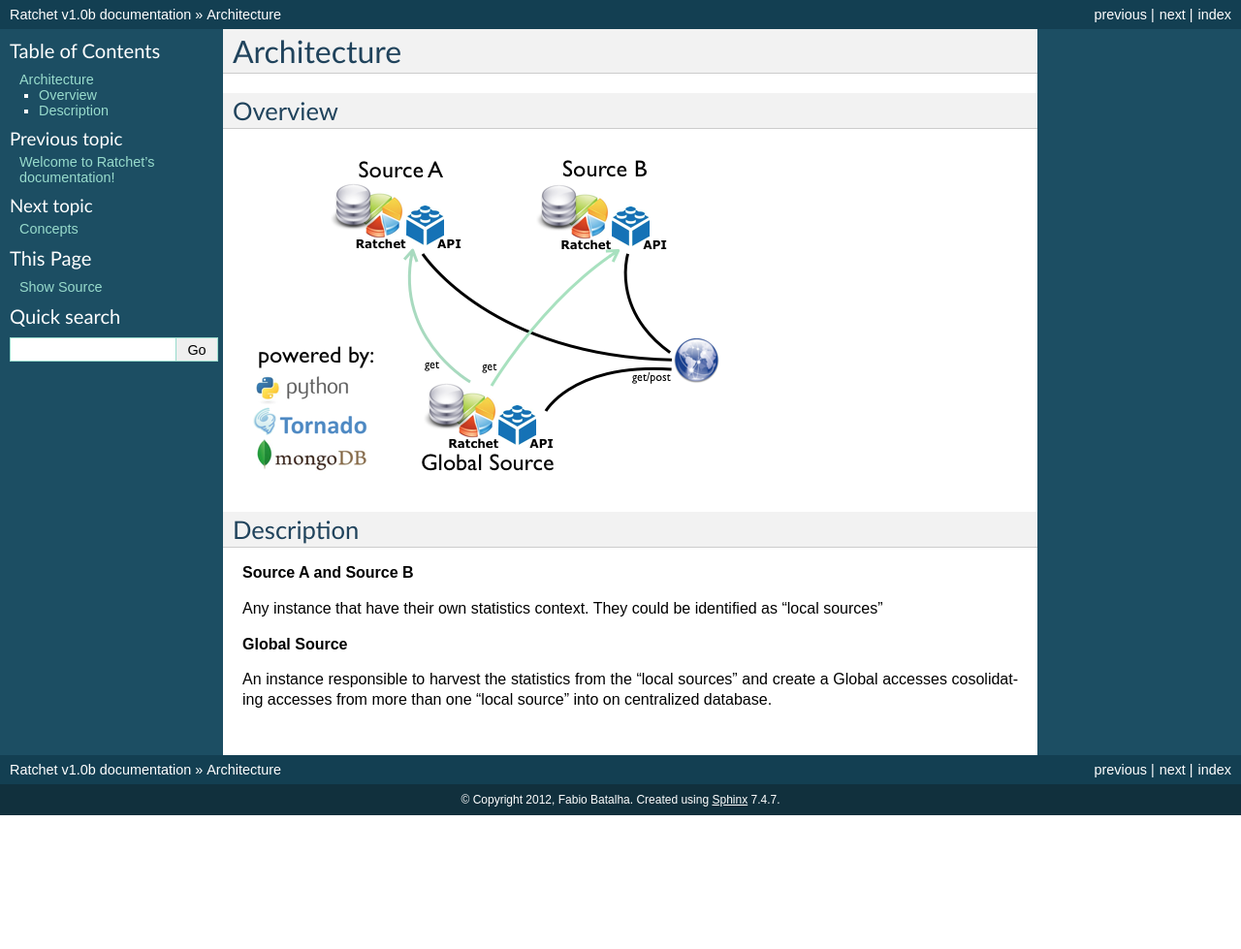
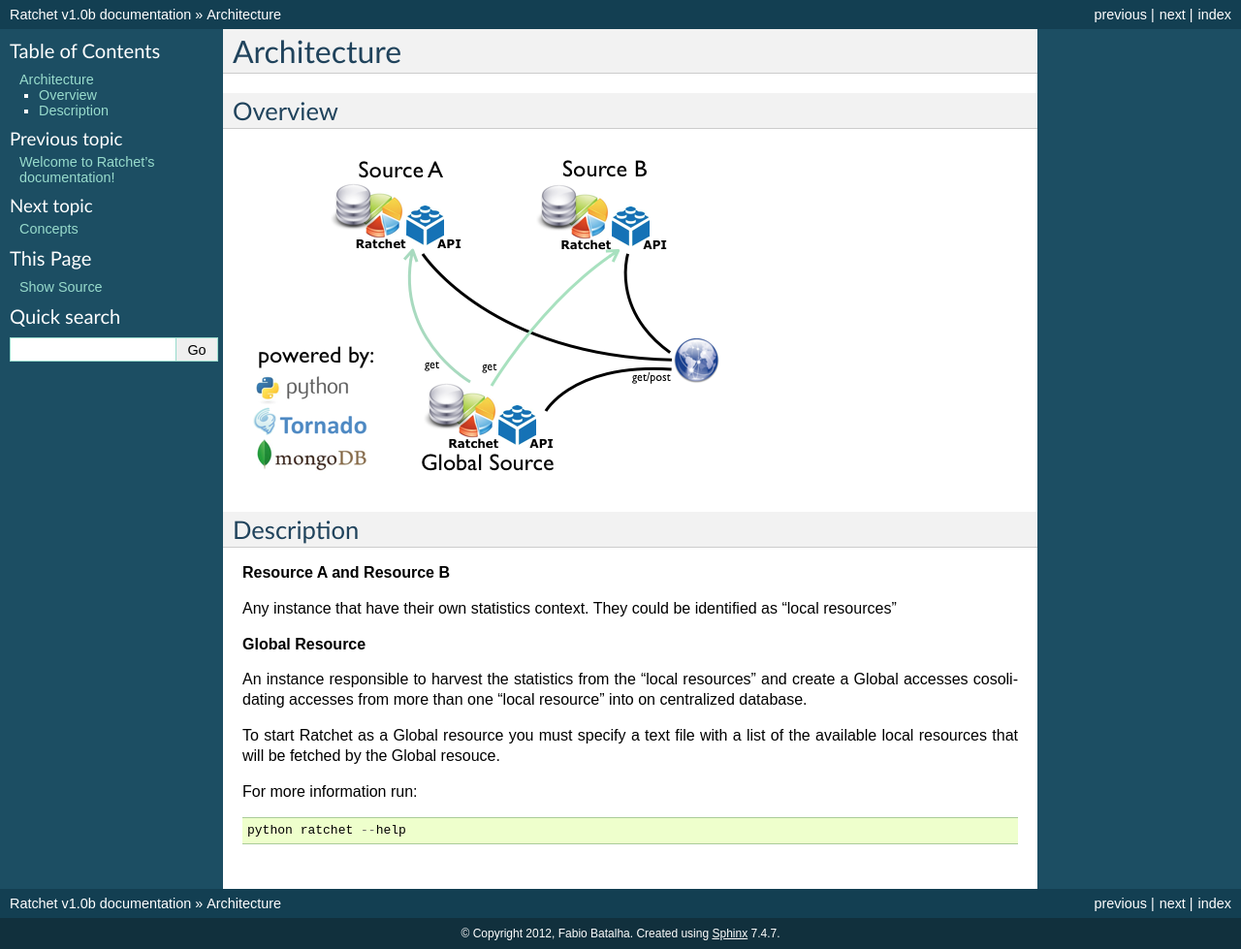
Before and after one commit to scieloorg/ratchet, a Sphinx documentation site: the page built from docs/architecture.rst, in a window 1280 px wide. Shown: the whole page at 97% size. Built offline with Sphinx 7.4.7, drawn with Linux system fonts in a browser that asks for light colours; before the commit the page ends 900 px from its top, so only the background shows below that.

Commit message:
Docs for resources em root api

```diff
--- a/docs/api.rst
+++ b/docs/api.rst
@@ -120,7 +120,7 @@ Query Sample
     Response Sample for **global** resource::
 
         {
-            Another Ratchet Local Resource
+            Another Ratchet Global Resource
         }
 
 -------------------------------
--- a/docs/architecture.rst
+++ b/docs/architecture.rst
@@ -10,10 +10,16 @@ Overview
 Description
 ===========
 
-**Source A and Source B**
+**Resource A and Resource B**
 
-Any instance that have their own statistics context. They could be identified as "local sources"
+Any instance that have their own statistics context. They could be identified as "local resources"
 
-**Global Source**
+**Global Resource**
 
-An instance responsible to harvest the statistics from the "local sources" and create a Global accesses cosolidating accesses from more than one "local source" into on centralized database.
+An instance responsible to harvest the statistics from the "local resources" and create a Global accesses cosolidating accesses from more than one "local resource" into on centralized database.
+
+To start Ratchet as a Global resource you must specify a text file with a list of the available local resources that will be fetched by the Global resouce.
+
+For more information run::
+
+    python ratchet --help
```
Also changed, not shown: docs/howtoinstall.rst (line endings or trailing spaces), 1 other file.
